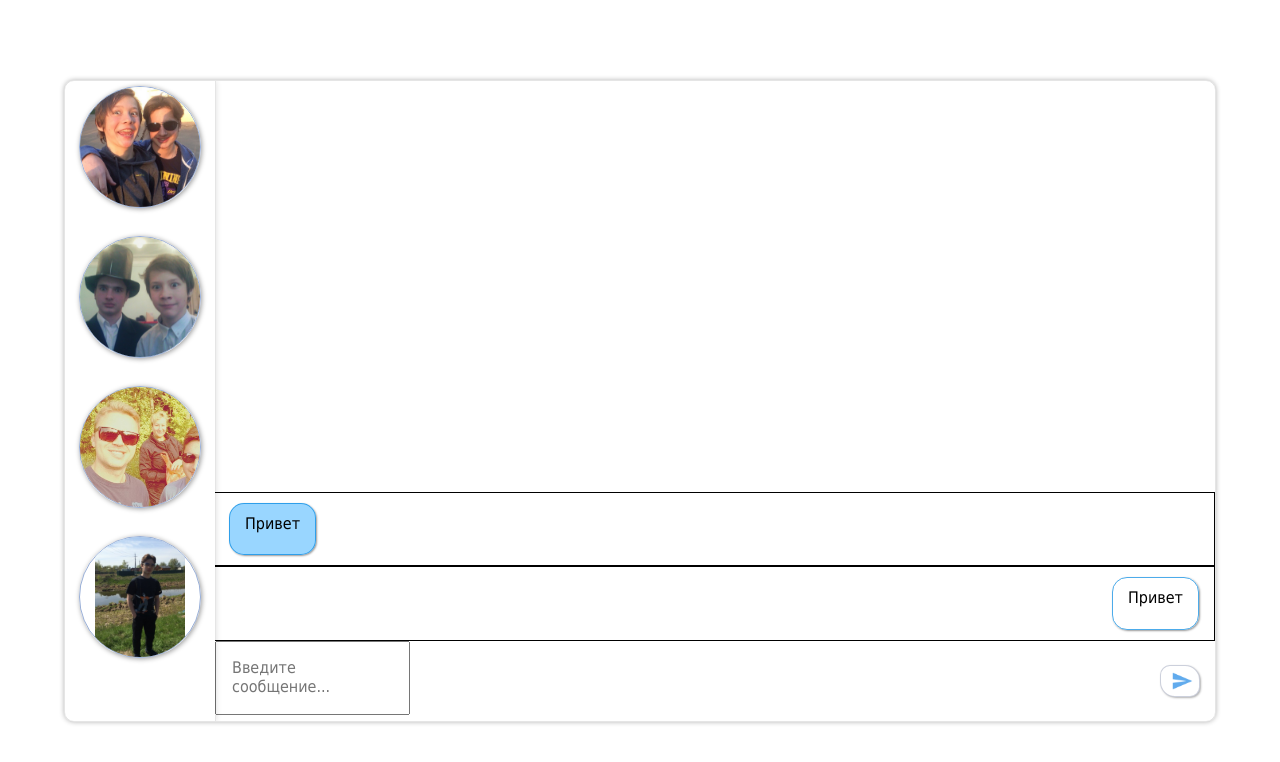
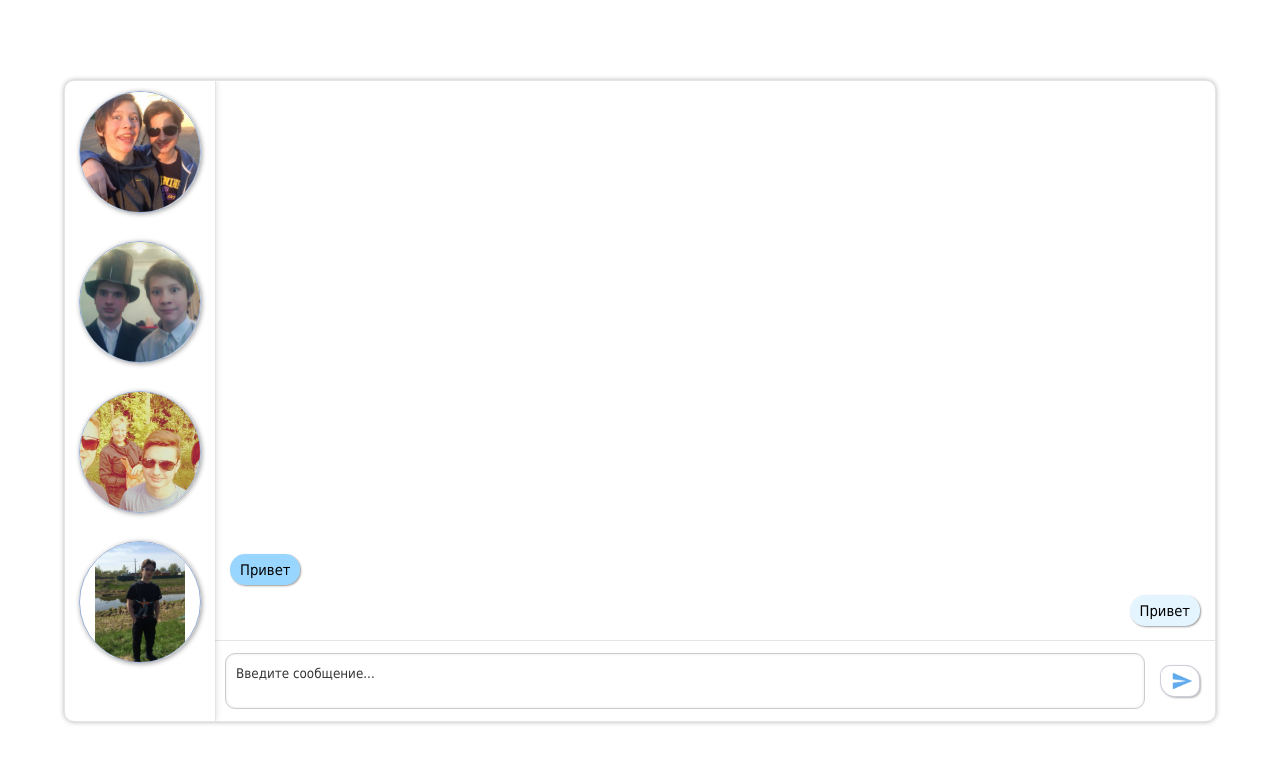
Before and after one commit to pten4uk/JavaScript, a plain HTML site: page Messanger/base.html in a window 1280 px wide. Drawn offline with Linux system fonts and the light colour scheme.

Commit message:
block messages added

```diff
--- a/Messanger/base.html
+++ b/Messanger/base.html
@@ -23,8 +23,8 @@
 
             <div class="messages">
                 <div class="block-textarea-bottom">
-                    <textarea class="textarea"
-                                placeholder="Введите сообщение..."></textarea>
+                    <div class="textarea" contenteditable="true"
+                                          data-placeholder="Введите сообщение..."></div>
                     <button class="btn-send">
                         <img src="icons/send-button.png" alt="">
                     </button>
@@ -33,10 +33,10 @@
                 <div class="block-messages">
                     <div class="textarea-messages">
                         <div class="block-message">
-                            <div id="other-message">Привет</div>
+                            <div class="other-message">Привет</div>
                         </div>
                         <div class="block-message">
-                            <div id="self-message">Привет</div>
+                            <div class="self-message">Привет</div>
                         </div>
                     </div>
                 </div>
--- a/Messanger/css/block-avatars.css
+++ b/Messanger/css/block-avatars.css
@@ -10,15 +10,7 @@
     z-index: 10;
     overflow-y: scroll;
     overflow-x: hidden;
-}
-
-.avatars::-webkit-scrollbar {
-    width: 4px;
-}
-
-.avatars::-webkit-scrollbar-thumb {
-    background-color: rgba(0, 64, 255, 0.6);
-    border-radius: 10px;
+    direction: rtl;
 }
 
 .avatar-block {
@@ -28,7 +20,7 @@
 
 .avatar-circle {
     position: relative;
-    top: 5px;
+    top: 10px;
     display: flex;
     margin: 0 auto;
     width: 120px;
@@ -54,3 +46,12 @@
     width: 130px;
     height: 130px;
 }
+
+.avatar-block.selected {
+    background-color: blue;
+}
+
+.avatar-block.selected .avatar-circle {
+    width: 130px;
+    height: 130px;
+}
--- a/Messanger/css/main.css
+++ b/Messanger/css/main.css
@@ -8,6 +8,7 @@
     position: relative;
     max-width: 100%;
     max-height: 100vh;
+    user-select: none;
 }
 
 .main-block {
@@ -27,3 +28,16 @@
 
     overflow: hidden;
 }
+
+::-webkit-scrollbar {
+    width: 2px;
+}
+
+::-webkit-scrollbar-thumb {
+    background-color: rgba(0, 64, 255, 0.3);
+    border-radius: 10px;
+}
+
+::-webkit-scrollbar-track {
+    margin: 5px;
+}
--- a/Messanger/css/messages.css
+++ b/Messanger/css/messages.css
@@ -18,27 +18,40 @@
 
 .textarea {
     position: absolute;
-    height: 50%;
+    top: 15%;
+    bottom: 15%;
+    left: 10px;
+    right: 70px;
+    padding: 10px;
 
-    outline: none;
     resize: none;
-    padding: 1em;
 
-    font-size: 12pt;
-    color: rgba(0,0,0,.7);
+    border: 1px solid rgba(0,0,0,.2);
+    border-radius: 10px;
+
+    box-shadow: inset 0 0 3px rgba(0,0,0,.1);
+
+    font-size: 11pt;
+    color: rgba(0,0,0,.8);
+
+    overflow: hidden;
+    overflow-y: auto;
+}
+
+.textarea:empty::before {
+    content: attr(data-placeholder);
+    font-size: 10pt;
+    cursor: text;
+    transition: opacity .1s;
 }
 
 .textarea:focus {
-    border-top: none;
     caret-color: rgba(0,0,0,.5);
+    outline: none;
 }
 
-.textarea::placeholder {
-    transition: opacity .2s;
-}
-
-.textarea:focus::placeholder {
-    opacity: .4;
+.textarea:focus::before {
+    opacity: .7;
 }
 
 .btn-send {
@@ -76,6 +89,7 @@
     top: 4px;
     left: 10px;
     opacity: .7;
+    -webkit-user-drag: none;
 }
 
 .btn-send:hover img {
@@ -93,52 +107,50 @@
     top: 0;
     right: 0;
     left: 0;
-    bottom: 80px;
-    overflow: hidden;
+    bottom: 90px;
 }
 
 .textarea-messages {
     position: absolute;
     width: 100%;
+    max-height: 100%;
     bottom: 0;
-
+    overflow: hidden;
+    overflow-y: auto;
+    user-select: text;
 }
 
 .block-message {
     float: right;
     position: relative;
     width: 100%;
-    padding: 10px 15px;
-    border: 1px solid;
+    padding: 5px 15px;
+/*     border: 1px solid; */
 }
 
-#self-message {
-    float: right;
-    border: 1px solid rgba(0, 136, 226, 0.7);
-    padding: 10px 15px;
+.self-message, .other-message {
+    padding: 7px 10px;
 
     border-radius: 15px;
 
-    max-width: 50%;
-    min-width: 30px;
-    min-height: 23pt;
-
-    box-shadow: 1px 1px 2px rgba(0,0,0,.4);
-}
-
-#other-message {
-    float: left;
-    background-color: rgba(0, 153, 255, 0.4);
-
-    border: 1px solid rgba(0, 136, 226, 0.7);
-    padding: 10px 15px;
-    margin-left: 30px;
-
-    border-radius: 15px;
+    font-size: 11pt;
 
     max-width: 50%;
     min-width: 30px;
-    min-height: 23pt;
+    min-height: 10pt;
 
     box-shadow: 1px 1px 2px rgba(0,0,0,.4);
+
+    word-wrap: break-word;
 }
+
+.self-message {
+    background-color: rgba(0, 153, 255, 0.1);
+    float: right;
+}
+
+.other-message {
+    float: left;
+    background-color: rgba(0, 153, 255, 0.4);
+    margin-left: 30px;
+}
--- a/Messanger/js/javascript.js
+++ b/Messanger/js/javascript.js
@@ -1 +1,55 @@
 `use strict`;
+
+//------------------------EventListenerForMessages----------------------------
+const btnSend = document.querySelector(`.btn-send`);
+const textarea = document.querySelector(`.textarea`);
+const selfMessage = document.querySelector(`.self-message`);
+const textareaMessages = document.querySelector(`.textarea-messages`);
+
+btnSend.addEventListener(`click`, elem => {
+    if (textarea.textContent.trim()) {
+        let newSelfMessage = document.createElement(`div`);
+        newSelfMessage.classList.add(`block-message`)
+        let newSelfMessageHTML = `<div class="self-message">
+                                    ${textarea.textContent}
+                                </div>`;
+        newSelfMessage.innerHTML = newSelfMessageHTML;
+        textareaMessages.append(newSelfMessage);
+
+
+        textarea.textContent = ``;
+
+        textareaMessages.scrollTop = textareaMessages.scrollHeight
+    }
+    textarea.focus();
+})
+
+let shift = false;
+textarea.addEventListener(`keydown`, event => {
+    if (event.key == `Shift`) shift = true;
+    if (event.key == `Enter` && shift == true) return;
+    else if (event.key == `Enter`) {
+        event.preventDefault();
+        btnSend.click();
+    }
+})
+textarea.addEventListener(`keyup`, event => {
+    if (event.key == `Shift`) shift = false;
+})
+//End------------------------ELForMessages----------------------------
+
+//----------------------------------ELForAvatars---------------------------------
+const avatarCircles = document.querySelectorAll(`.avatar-circle`);
+for (let avatarCircle of avatarCircles) {
+    avatarCircle.addEventListener(`click`, () => {
+        avatarCircle.parentElement.classList.toggle(`selected`)
+        for (let elem of avatarCircles) {
+
+            if (elem != avatarCircle &&
+                avatarCircle.parentElement.classList.contains(`selected`)) {
+                elem.parentElement.classList.remove(`selected`)
+            }
+        }
+    })
+}
+//End----------------------------------ELForAvatars---------------------------------
```
